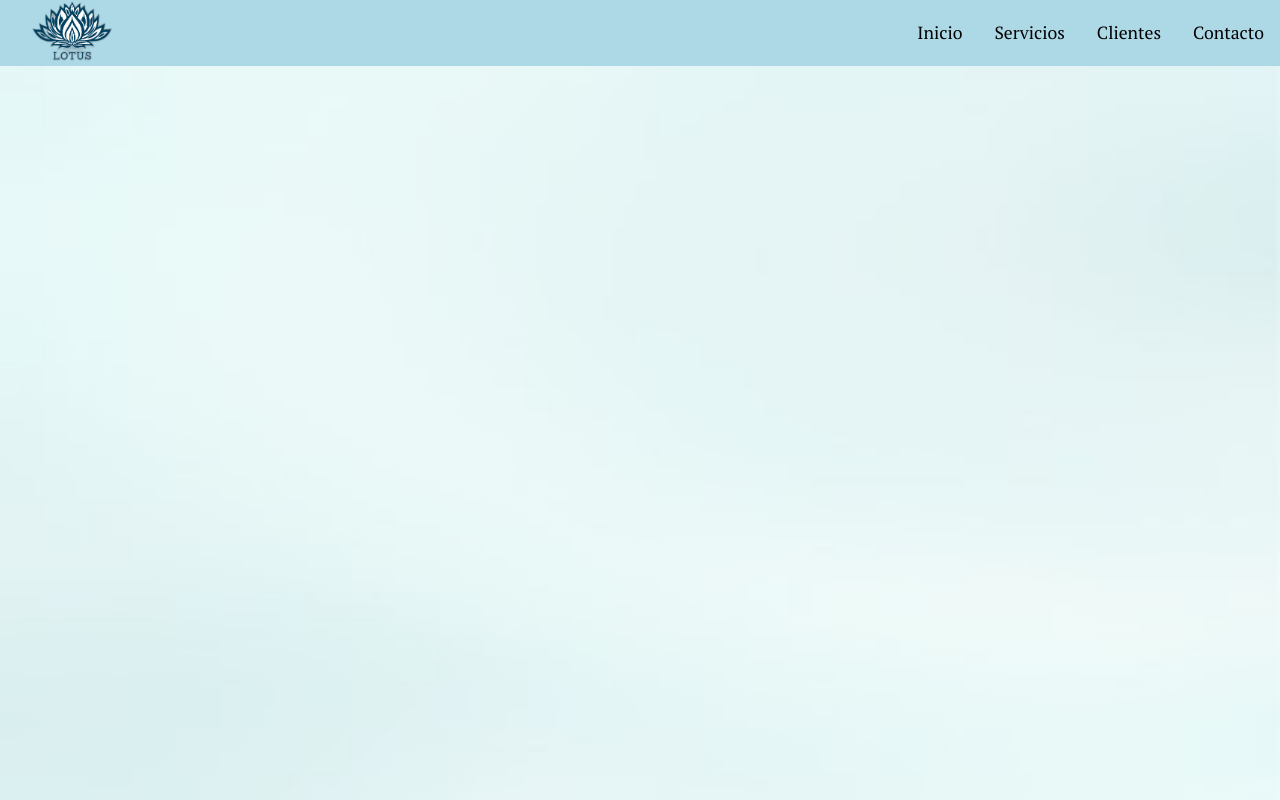
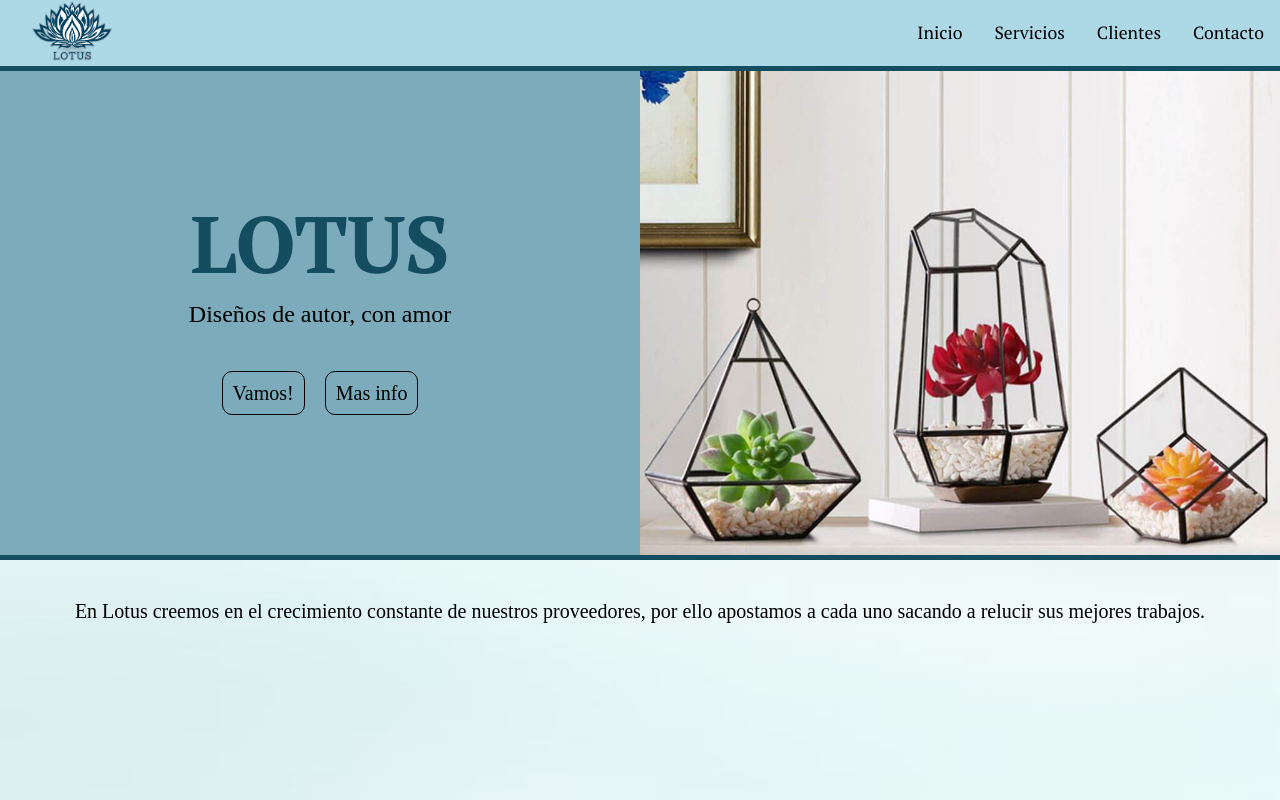
Before and after one commit to EluxBs/landing-page-lotus, a plain HTML site: page index.html in a window 1280 px wide. Drawn offline with Linux system fonts and the light colour scheme.

Commit message:
2da parte del desafio - Presentacion mas img

```diff
--- a/css/index.css
+++ b/css/index.css
@@ -61,6 +61,102 @@ body {
     border-bottom: solid #608591 1px;
 }
 
+
+/*Inicio-presentacion-Lotus*/ /*PRIMERA PRESENTACION*/
+
+.primary-container{
+    background-color: #a1c5d1;
+    border-bottom: solid #144d60 5px;
+    border-top: solid #144d60 5px;
+}
+
+.primary-container article{
+    display: flex;
+    flex-direction: row;
+    justify-content: space-between;
+    flex-wrap: wrap;
+}
+
+.container-img-lotus{
+    max-width: 50%;
+    height: auto;
+}
+
+.primary-container picture img{
+    width: 100%;
+    height: 100%;
+}
+
+.container-lotus{
+    display:flex;
+    flex-direction: column;
+    background-color:#689dafa2;
+    justify-content: center;
+    align-items: center;
+    width: 50%;
+    flex-wrap: wrap;
+}
+
+.title-lotus{
+    font-size: 5em;
+    font-family: 'PT Serif', serif;
+    color: #144d60;
+    margin-bottom: 0em;
+    margin-top: 0em;
+}
+
+.container-lotus p{
+    font-size: 1.5em;
+    margin-top: 0.2em;
+}
+
+.btn-lotus{
+    display: flex;
+    flex-direction: row;
+    list-style: none;
+    padding: 0em;
+    font-size: 1.25em;
+}
+
+.btn-lotus li{
+    padding: 0.5em;
+    color: #608591;
+}
+
+.btn-lotus a:link{
+    color: black;
+    text-decoration: none;
+    padding: 0.5em;
+    border: solid black 1px;
+    border-radius: 0.5em;
+}
+
+.btn-lotus a:visited{
+    color: black;
+    text-decoration: none;
+}
+
+.btn-lotus a:active:hover{
+    color: white;
+    background-color: #144d60;
+}
+
+.btn-lotus a:hover{
+    color: white;
+    background-color: #608591;
+}
+
+/*Fin-presentacion-Lotus*/
+
+.description-secondary{
+    font-size: 1.25em;
+    text-align: center;
+    padding: 1em;
+}
+
+
+
+/*media queries*/
 @media (max-width: 491px) {
     body{
         background-image: url("../img/bg-primary-491.png");
@@ -103,4 +199,27 @@ body {
         font-size: 1.10rem;
         padding: .5rem;
     }
+
+    .container-lotus{
+        display: flex;
+        flex-wrap: wrap;
+        font-size: 0.75rem;
+        width: 100%;
+    }
+
+    .container-img-lotus{
+        max-width: 100%;
+        border-top: solid #144d60 5px;
+        opacity: 0.8;
+    }
+
+
+
+    .btn-lotus{
+        display: flex;
+        font-size: 1.5em;
+    }
+
+
+
 }
--- a/index.html
+++ b/index.html
@@ -32,5 +32,24 @@
             </li>
         </ul>
     </header>
+
+    <section class="primary-container">
+        <article>
+            <div class="container-lotus">
+                <h1 class="title-lotus">LOTUS</h1>
+                <p>Diseños de autor, con amor</p>
+                <ul class="btn-lotus">
+                    <li><a href="">Vamos!</a></li>
+                    <li><a href="">Mas info</a></li>
+                </ul>
+            </div>
+           <picture class="container-img-lotus">
+                <img src="./img/macetas-modernas.jpg" alt="">
+            </picture>
+        </article>
+    </section>
+    <section class="secondary-container">
+        <p class="description-secondary">En Lotus creemos en el crecimiento constante de nuestros proveedores, por ello apostamos a cada uno sacando a relucir sus mejores trabajos.</p>
+    </section>
 </body>
 </html>
```
Also changed, not shown: img/macetas-modernas.jpg (added).
